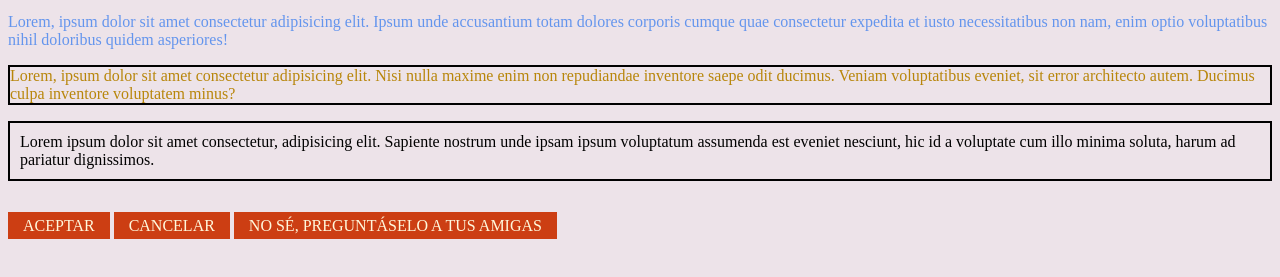
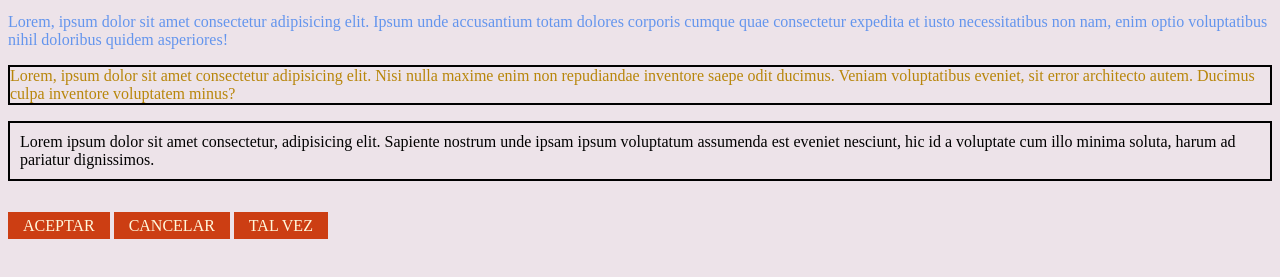
Before and after one commit to AdamarySaldivar25/archivos-frontend, a plain HTML site: page Pagina2/index.html in a window 1280 px wide. Shown: the part 119-396 px from the top of the page. Drawn offline with Linux system fonts and the light colour scheme.

Commit message:
Actualizacion

```diff
--- a/Pagina2/index.html
+++ b/Pagina2/index.html
@@ -59,6 +59,6 @@
     <br></br>
     <a class="boton" href="#">Aceptar</a>
     <a class="boton" href="#">Cancelar</a>
-    <a class="boton" href="#">No sé, preguntáselo a tus amigas</a>
+    <a class="boton" href="#">Tal vez</a>
 </body>
 </html>
```
